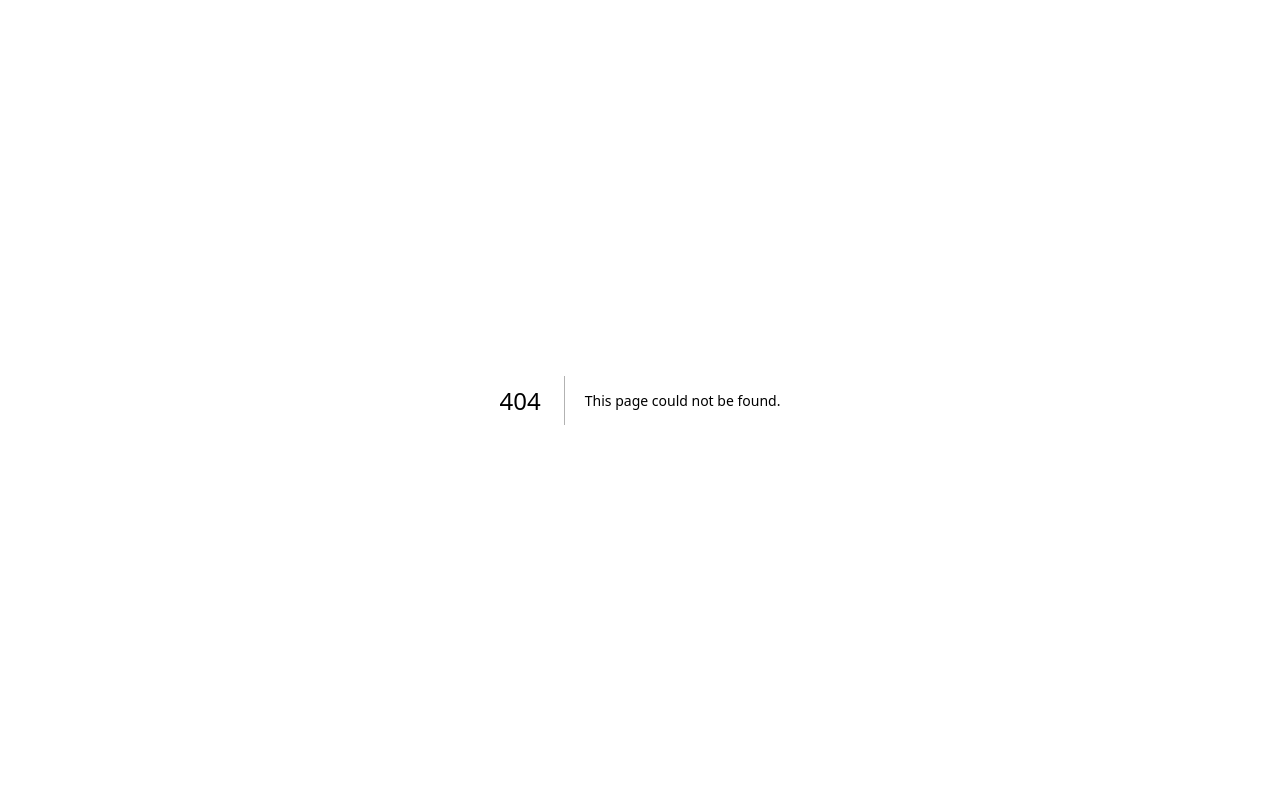
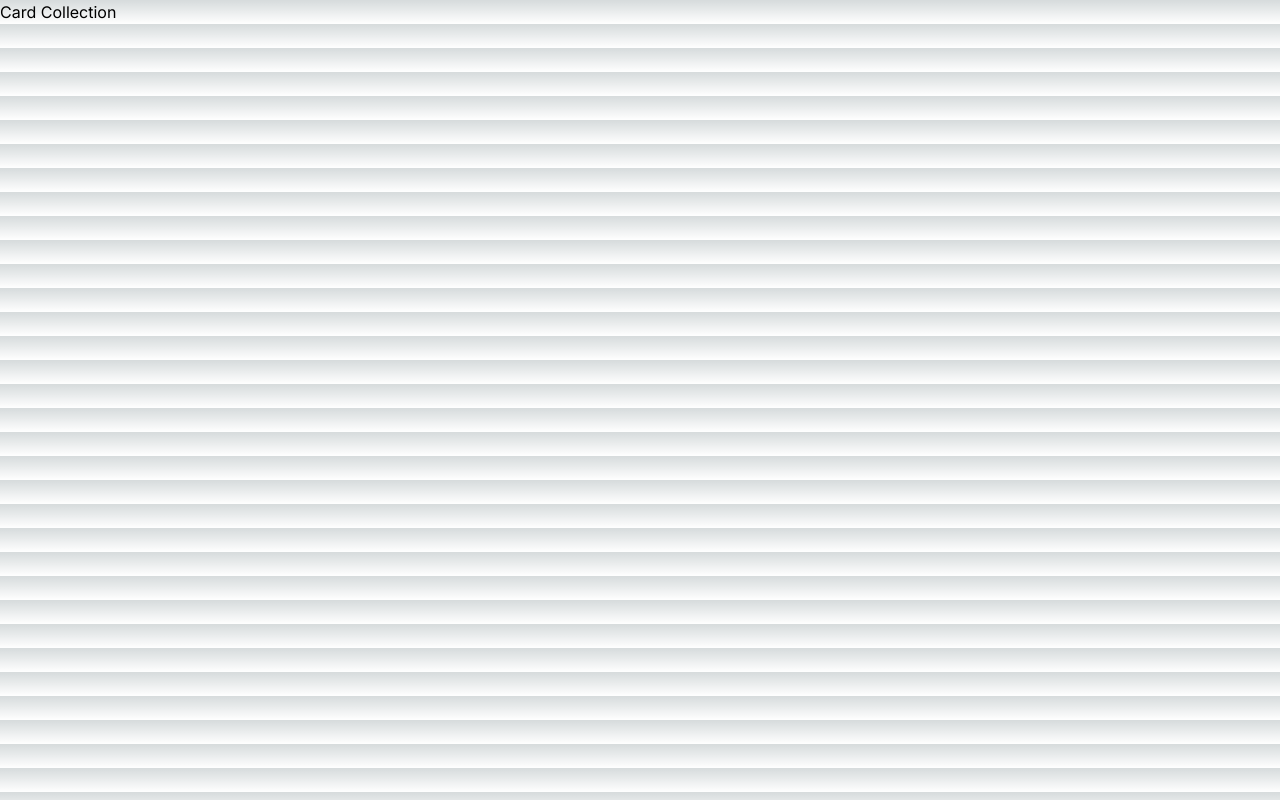
Before and after one commit to ShujaatAzim/Pokebook-Next, a Next.js app: page /collection/1 in a window 1280 px wide. Before the commit this address had no page. Built offline with nearby package versions, Linux system fonts and the light colour scheme.

Commit message:
Build page scaffold for collections.

```diff
--- /dev/null
+++ b/app/collection/[id]/page.tsx
@@ -0,0 +1,7 @@
+export default function Page (): React.ReactElement {
+  return (
+    <div>
+      Card Collection
+    </div>
+  )
+}
```
